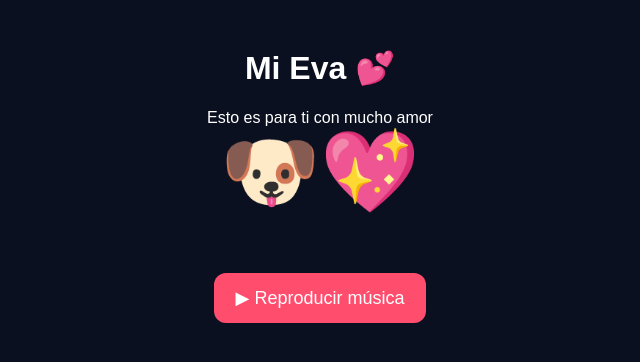
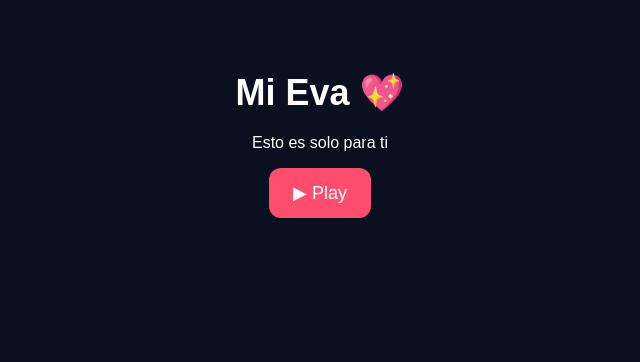
Before and after one commit to jsheeuajauehrvd-prog/Mi-eva., a plain HTML site: page index.html in a window 1280 px wide. Shown: the whole page, without its empty margins (320-960 px from the left). Drawn offline with Linux system fonts and the light colour scheme.

Commit message:
Update index.html

```diff
--- a/index.html
+++ b/index.html
@@ -10,11 +10,16 @@
       color: white;
       text-align: center;
       font-family: Arial, sans-serif;
-      padding: 20px;
+      padding: 40px;
+    }
+
+    h1 {
+      font-size: 36px;
+      margin-bottom: 20px;
     }
 
     button {
-      padding: 14px 22px;
+      padding: 14px 24px;
       font-size: 18px;
       border: none;
       border-radius: 12px;
@@ -24,41 +29,17 @@
     }
 
     button:hover {
-      background: #ff2f55;
-    }
-
-    .snoopy {
-      font-size: 80px;
-      animation: float 2s infinite ease-in-out;
-    }
-
-    @keyframes float {
-      0%, 100% { transform: translateY(0); }
-      50% { transform: translateY(-18px); }
+      background: #ff1f4d;
     }
   </style>
 </head>
 
 <body>
+  <h1>Mi Eva 💖</h1>
+  <p>Esto es solo para ti</p>
 
-  <h1>Mi Eva 💕</h1>
-  <p>Esto es para ti con mucho amor</p>
-
-  <div class="snoopy">🐶💖</div>
-
-  <br><br>
-
-  <button onclick="playMusic()">▶ Reproducir música</button>
-
-  <audio id="music">
-    <source src="https://files.catbox.moe/8v8r7g.mp3" type="audio/mpeg">
-  </audio>
-
-  <script>
-    function playMusic() {
-      document.getElementById("music").play();
-    }
-  </script>
-
+  <button onclick="alert('Te amo Eva 💕')">
+    ▶ Play
+  </button>
 </body>
 </html>
```
